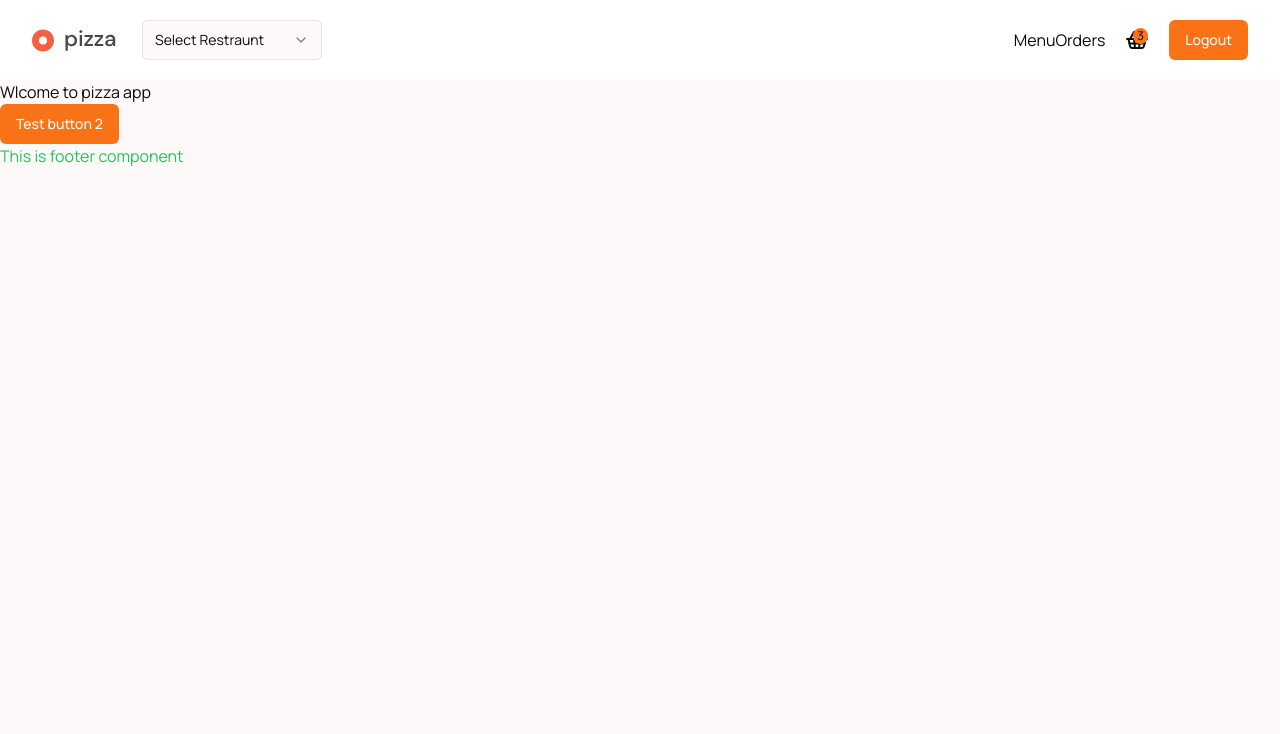
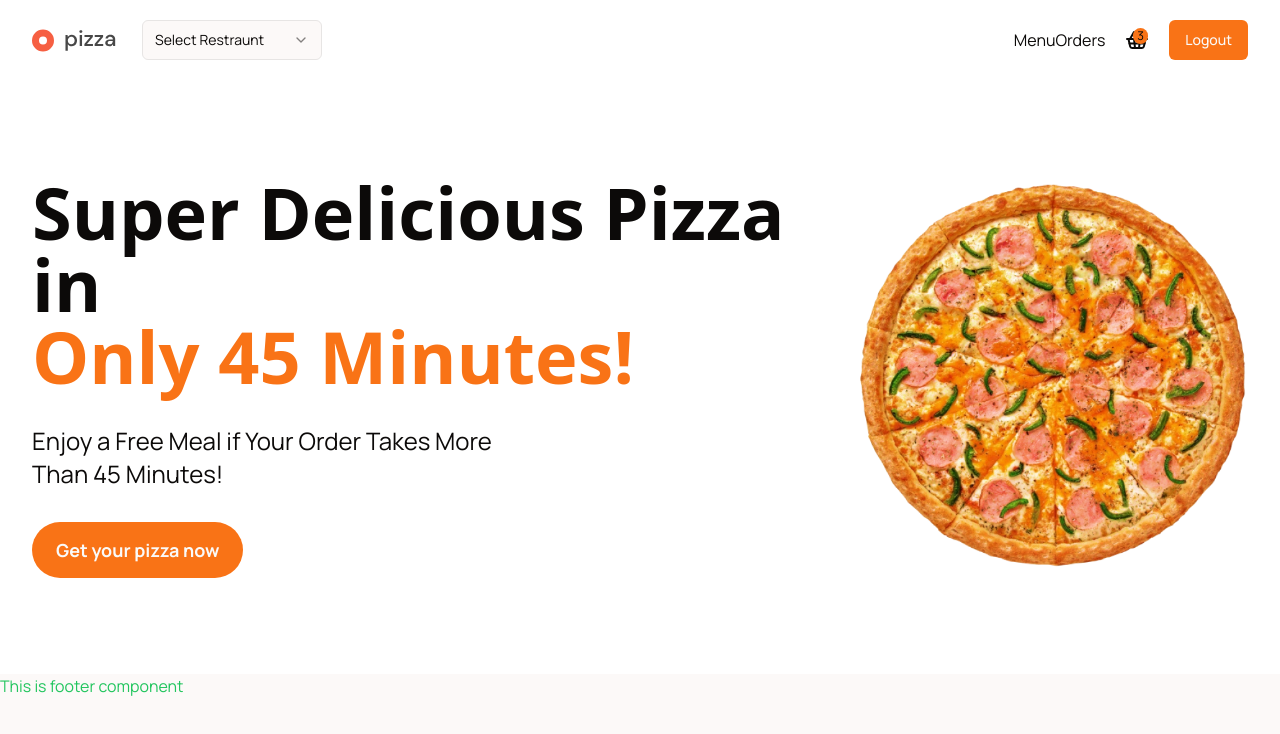
Before and after one commit to krishnagptamcs/client-ui, a Next.js app: page / in a window 1280 px wide. Shown: the top 734 px of the page. Built offline with nearby package versions, Linux system fonts and the light colour scheme.

Commit message:
home page hero section done

```diff
--- a/src/app/(home)/page.tsx
+++ b/src/app/(home)/page.tsx
@@ -1,10 +1,34 @@
 import { Button } from "@/components/ui/button";
+import Image from "next/image";
+
 
 export default function Home() {
   return (
     <>
-      <h1>Wlcome to pizza app</h1>
-      <Button>Test button 2</Button>
+      <section className="bg-white">
+        <div className="container flex items-center justify-between py-24">
+          <div>
+            <h1 className="text-7xl font-black font-sans leading-2">
+              Super Delicious Pizza in <br />
+              <span className="text-primary">Only 45 Minutes!</span>
+            </h1>
+            <p className="text-2xl mt-8 max-w-lg leading-snug">
+              Enjoy a Free Meal if Your Order Takes More Than 45 Minutes!
+            </p>
+            <Button className="mt-8 text-lg rounded-full py-7 px-6 font-bold">
+              Get your pizza now
+            </Button>
+          </div>
+          <div>
+            <Image
+              alt="pizza-main"
+              src={"/pizza-main.png"}
+              width={400}
+              height={400}
+            />
+          </div>
+        </div>
+      </section>
     </>
   );
 }
```
Also changed, not shown: src/components/ui/button.tsx (+11 -11 lines), public/pizza-main.png (added).
